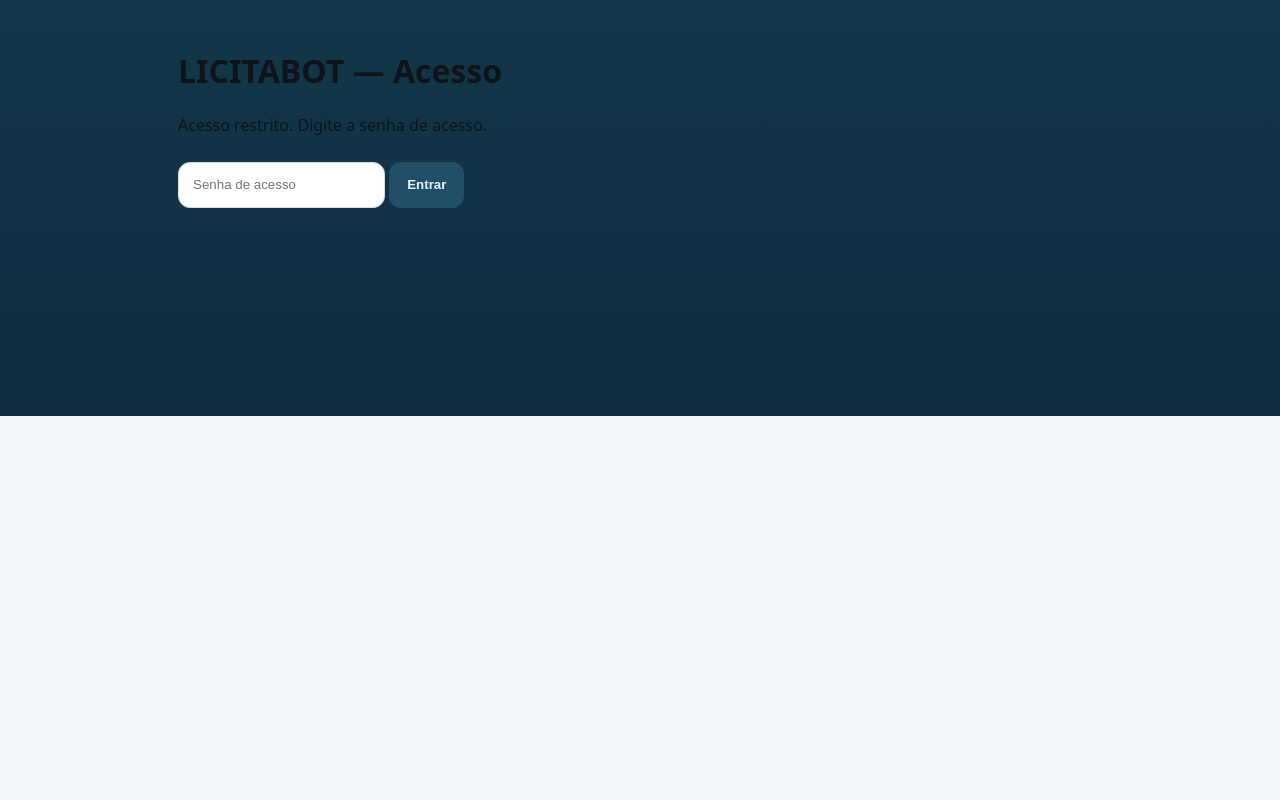
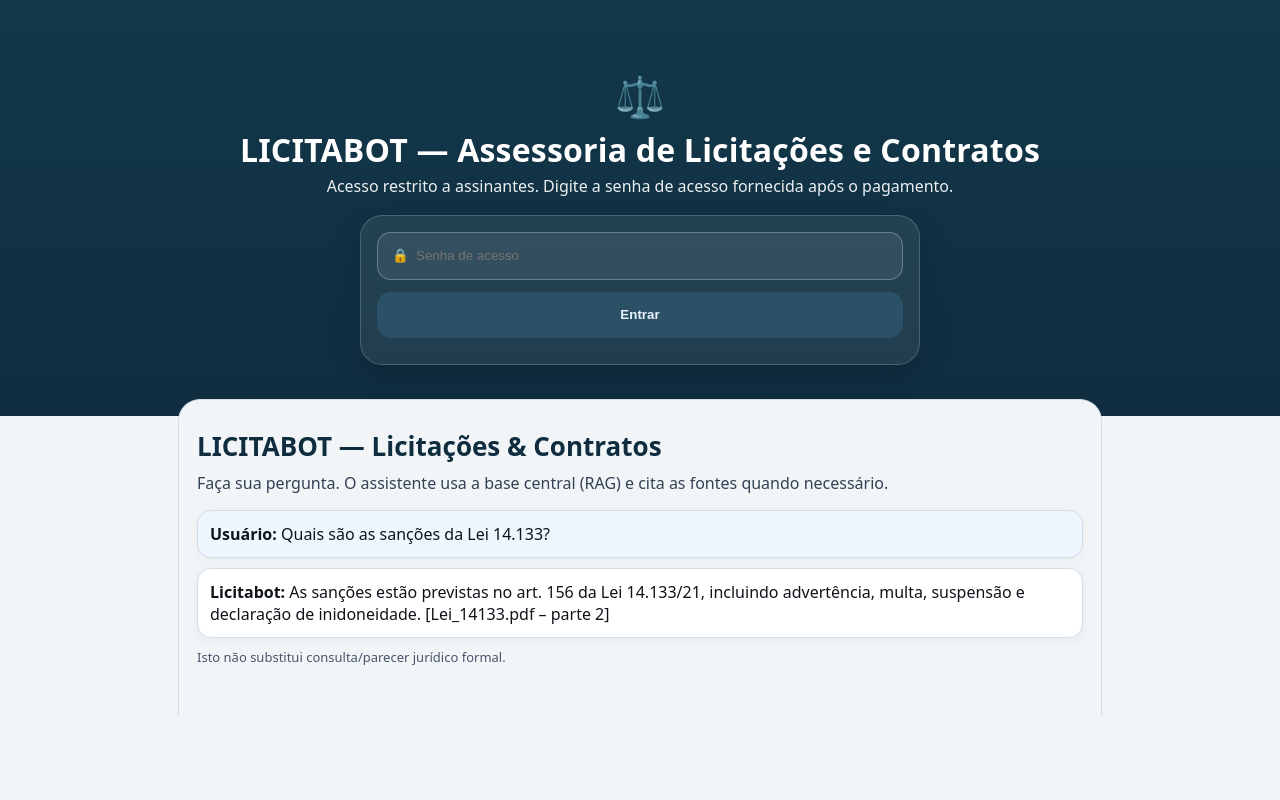
Before and after one commit to claudiorrlima1-1961/licitabot-cloud, a FastAPI app: page / in a window 1280 px wide. Run offline with FastAPI, Linux system fonts and the light colour scheme.

Commit message:
Update login.html

```diff
--- a/templates/login.html
+++ b/templates/login.html
@@ -3,64 +3,61 @@
 <head>
   <meta charset="utf-8" />
   <meta name="viewport" content="width=device-width, initial-scale=1" />
-  <title>Licitabot — Login</title>
+  <title>LICITABOT — Acesso</title>
   <link rel="stylesheet" href="/static/style.css" />
 </head>
-<body class="bg-blue">
+<body>
   <div class="wrap">
-    <div class="login-card">
-      <h1>LICITABOT — Acesso</h1>
-      <p class="muted">Acesso restrito. Digite a senha de acesso.</p>
+    <header class="hero">
+      <div style="font-size:40px;opacity:.95">⚖️</div>
+      <h1>LICITABOT — Assessoria de Licitações e Contratos</h1>
+      <p>Acesso restrito a assinantes. Digite a senha de acesso fornecida após o pagamento.</p>
 
-      <!-- Use <form> apenas para acessibilidade; prevenimos o submit padrão -->
-      <form id="login-form">
-        <input id="pwd" type="password" class="ask" placeholder="Senha de acesso" autocomplete="current-password" />
-        <button id="go" type="submit" class="btn btn-primary" style="margin-top:10px">Entrar</button>
-      </form>
+      <div class="card">
+        <form id="login-form">
+          <input id="pwd" class="input" type="password" placeholder="🔒  Senha de acesso" autocomplete="current-password" />
+          <button id="go" class="btn" type="submit">Entrar</button>
+        </form>
+        <div id="msg" style="margin-top:10px;opacity:.9"></div>
+      </div>
+    </header>
 
-      <div id="msg" class="muted" style="margin-top:10px"></div>
-    </div>
+    <section class="section">
+      <h2>LICITABOT — Licitações & Contratos</h2>
+      <p class="sub">Faça sua pergunta. O assistente usa a base central (RAG) e cita as fontes quando necessário.</p>
+
+      <div class="messages" id="demo">
+        <div class="msg user"><b>Usuário:</b> Quais são as sanções da Lei 14.133?</div>
+        <div class="msg"><b>Licitabot:</b> As sanções estão previstas no art. 156 da Lei 14.133/21, incluindo advertência, multa, suspensão e declaração de inidoneidade. [Lei_14133.pdf – parte 2]</div>
+      </div>
+
+      <p class="legal">Isto não substitui consulta/parecer jurídico formal.</p>
+    </section>
   </div>
 
   <script>
-  (function () {
+  (function(){
     const form = document.getElementById('login-form');
-    const pwd  = document.getElementById('pwd');
-    const msg  = document.getElementById('msg');
-    const btn  = document.getElementById('go');
+    const pwd = document.getElementById('pwd');
+    const msg = document.getElementById('msg');
 
-    async function doLogin(e) {
-      if (e) e.preventDefault(); // impede reload GET /
+    async function doLogin(e){
+      e.preventDefault();
       msg.textContent = '';
       const password = (pwd.value || '').trim();
-      if (!password) { msg.textContent = 'Digite a senha.'; return; }
+      if(!password){ msg.textContent='Digite a senha.'; return; }
 
-      try {
-        const resp = await fetch('/login', {
-          method: 'POST',
-          headers: { 'Content-Type': 'application/json' },
-          body: JSON.stringify({ password })
-        });
-        const data = await resp.json();
-        if (!resp.ok) {
-          msg.textContent = data?.error || 'Senha incorreta.';
-          return;
-        }
-        // sucesso: backend define cookie de sessão; vamos ao chat
-        window.location.href = '/chat';
-      } catch (err) {
-        msg.textContent = 'Falha de conexão. Tente novamente.';
-      }
+      const r = await fetch('/login',{
+        method:'POST',
+        headers:{'Content-Type':'application/json'},
+        body:JSON.stringify({password})
+      });
+      const d = await r.json();
+      if(!r.ok){ msg.textContent = d?.error || 'Senha incorreta.'; return; }
+      window.location.href = '/chat';
     }
 
-    // Conecta submit do form e clique do botão
     form.addEventListener('submit', doLogin);
-    btn.addEventListener('click', doLogin);
-
-    // Enter no campo senha
-    pwd.addEventListener('keydown', (e) => {
-      if (e.key === 'Enter') doLogin(e);
-    });
   })();
   </script>
 </body>
```
